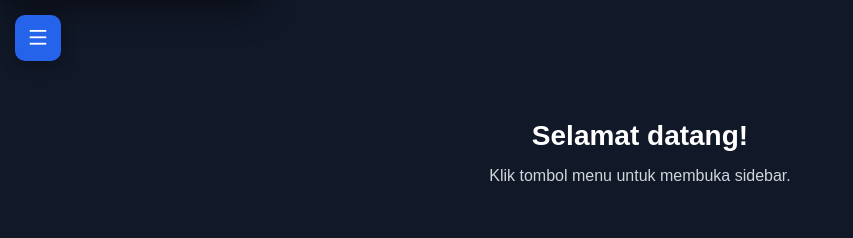
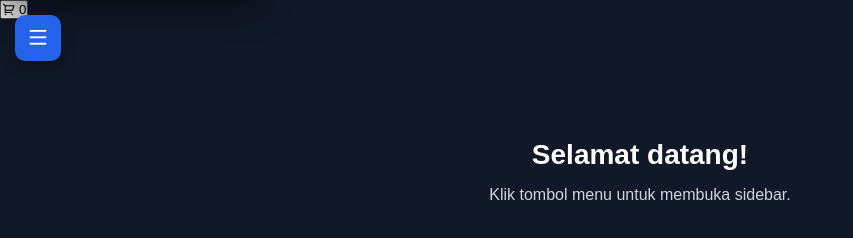
Before and after one commit to dzulfikarrayhan12/ruangtamu-sidebar, a plain HTML site: page index.html in a window 1280 px wide. Shown: the whole page, without its empty margins (0-853 px from the left). Drawn offline with nearby package versions, Linux system fonts and the light colour scheme.

Commit message:
Update index.html

```diff
--- a/index.html
+++ b/index.html
@@ -4,7 +4,7 @@
   <meta charset="UTF-8" />
   <meta name="viewport" content="width=device-width, initial-scale=1.0" />
   <title>Sidebar Glassmorphism</title>
-  <link rel="stylesheet" href="style.css">
+  <link rel="stylesheet" href="style.css" />
   <link href="https://cdn.jsdelivr.net/npm/remixicon/fonts/remixicon.css" rel="stylesheet">
   <script defer src="app.js"></script>
 </head>
@@ -13,6 +13,12 @@
   <!-- Tombol Buka Sidebar -->
   <button id="openSidebar" class="menu-btn">
     <i class="ri-menu-line"></i>
+  </button>
+
+  <!-- Tombol Keranjang -->
+  <button id="cartBtn" class="cart-btn">
+    <i class="ri-shopping-cart-2-line"></i>
+    <span id="cartCount" class="cart-badge">0</span>
   </button>
 
   <!-- Sidebar -->
```
